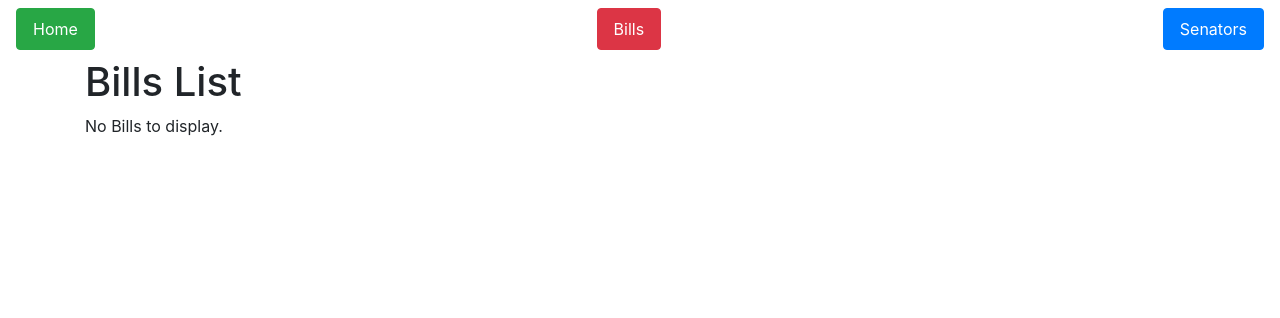
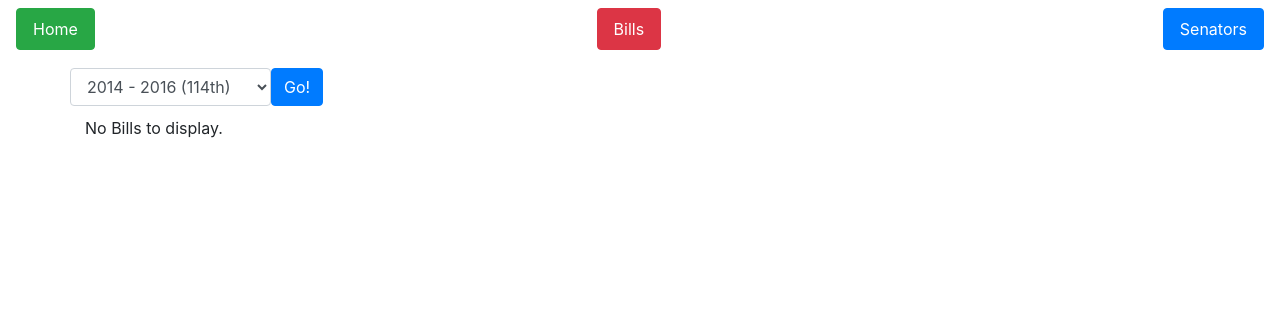
Before and after one commit to mvasiliou/Congressional-Cosponsor-Relationships, a Django app: page /gov_data/bills/ in a window 1280 px wide. Shown: the top 318 px of the page. Run offline with Django 3.2, Linux system fonts and the light colour scheme; data that the repository does not hold is empty; some libraries are stand-ins or nearby versions.

Commit message:
Update to HTML Parts

```diff
--- a/mysite/gov_data/templates/gov_data/bills_index.html
+++ b/mysite/gov_data/templates/gov_data/bills_index.html
@@ -9,6 +9,7 @@
         <link rel="stylesheet" href="https://maxcdn.bootstrapcdn.com/bootstrap/4.0.0-alpha.2/css/bootstrap.min.css" integrity="sha384-y3tfxAZXuh4HwSYylfB+J125MxIs6mR5FOHamPBG064zB+AFeWH94NdvaCBm8qnd" crossorigin="anonymous">
         {% load staticfiles %}
         <link rel="stylesheet" type="text/css" href="{% static 'gov_data/senator_index_style.css' %}" />
+        <script src="https://ajax.googleapis.com/ajax/libs/jquery/2.1.4/jquery.min.js"></script>
     </head>
     <body>
         <nav class="navbar navbar-dark bg-inverse">
@@ -17,16 +18,47 @@
             <a class='btn btn-primary nav-item nav-link' role='button' href='{% url "gov_data:senators_index" %}'>Senators</a>
         </nav>
         <div class='container'>
-            <div class='row'>
-                <div class='col-sm-offset-4 col-sm-4'>
-                    <h1>Bills List</h1>
-                </div>
-            </div>
+            <div class = 'row'>
+            <form class = 'form-inline'>
+            <select class = 'form-control row-margin'>
+                <option value="114">2014 - 2016 (114th)</option>
+                <option value="113">2012 - 2014 (113th)</option>
+                <option value="112">2010 - 2012 (112th)</option>
+                <option value="111">2008 - 2010 (111th)</option>
+                <option value="110">2006 - 2008 (110th)</option>
+                <option value="109">2004 - 2006 (109th)</option>
+                <option value="109">2002 - 2004 (108th)</option>
+                <option value="107">2000 - 2002 (107th)</option>
+                <option value="106">1998 - 2000 (106th)</option>
+                <option value="105">1996 - 1998 (105th)</option>
+                <option value="104">1994 - 1996 (104th)</option>
+                <option value="103">1992 - 1994 (103rd)</option>
+                <option value="102">1990 - 1992 (102nd)</option>
+                <option value="101">1988 - 1990 (101st)</option>
+                <option value="100">1986 - 1988 (100th)</option>
+                <option value="99">1984 - 1986 (99th)</option>
+                <option value="98">1982 - 1984 (98th)</option>
+                <option value="97">1980 - 1982 (97th)</option>
+                <option value="96">1978 - 1980 (96th)</option>
+                <option value="95">1976 - 1978 (95th)</option>
+                <option value="94">1974 - 1976 (94th)</option>
+                <option value="93">1972 - 1974 (93rd)</option>
+            </select>
+            <button type='button' class='btn btn-primary' id='go'>Go!</button>
+            <script>
+                $("body").on("click", "#go", (function () {
+                  var congress = $("select").find('option:selected').val();
+                  var url = '/gov_data/bills/' + congress
+                  window.location = url;
+                }));
+            </script>
+        </form>
+        </div>
             {% if bill_list %}
             <div class='row'>
                 <p>Displaying Bills {{start}} to {{end}}</p>
-                <a href = '{% url "gov_data:bills_index" last %}' class='btn btn-danger btn-sm' role='button'>Back</a>
-                <a href = '{% url "gov_data:bills_index" next %}' class='btn btn-info btn-sm' role='button'>Next</a>
+                <a href = '{% url "gov_data:bills_index" congress last %}' class='btn btn-danger btn-sm' role='button'>Back</a>
+                <a href = '{% url "gov_data:bills_index" congress next %}' class='btn btn-info btn-sm' role='button'>Next</a>
             </div>
                 <ul>
                 {% for bill in bill_list %}
@@ -34,9 +66,8 @@
                 {% endfor %}
                 </ul>
                 <div class='row'>
-                <p>Displaying Bills {{start}} to {{end}}</p>
-                    <a href = '{% url "gov_data:bills_index" last %}' class='btn btn-danger btn-sm' role='button'>Back</a>
-                    <a href = '{% url "gov_data:bills_index" next %}' class='btn btn-info btn-sm' role='button'>Next</a>
+                    <a href = '{% url "gov_data:bills_index" congress last %}' class='btn btn-danger btn-sm' role='button'>Back</a>
+                    <a href = '{% url "gov_data:bills_index" congress next %}' class='btn btn-info btn-sm' role='button'>Next</a>
                 </div>
             {% else %}
                 <p>No Bills to display.</p>
--- a/mysite/gov_data/urls.py
+++ b/mysite/gov_data/urls.py
@@ -7,7 +7,8 @@ urlpatterns = [
     url(r'^senators/(?P<senator_id>[0-9]+)/$', views.senator_detail, name = 'senator_detail'),
     url(r'^senators/', views.senators_index, name = 'senators_index'),
     url(r'^bills/detail/(?P<bill_id>[0-9]+)/$', views.bill_detail, name = 'bill_detail'),
-    url(r'^bills/(?P<bill_range>[0-9]+)/$', views.bills_index, name='bills_index'),
+    url(r'^bills/(?P<congress>[0-9]+)/(?P<bill_range>[0-9]+)/$', views.bills_index, name='bills_index'),
+    url(r'^bills/(?P<congress>[0-9]+)/$', views.bills_index, name='bills_index'),
     url(r'^bills/$', views.bills_index, name='bills_index'),
 
 ]
--- a/mysite/gov_data/views.py
+++ b/mysite/gov_data/views.py
@@ -7,17 +7,17 @@ from django.template import loader
 def index(request):
     return render(request, 'gov_data/index.html')
 
-def bills_index(request, bill_range = '1'):
+def bills_index(request, congress = 114, bill_range = '1'):
     bill_range = int(bill_range)
     end = 25 * bill_range
     start = end - 25
-    bill_list = Bill.objects.order_by('title')[start:end]
+    bill_list = Bill.objects.filter(congress = congress).order_by('title')[start:end]
     next = str(bill_range + 1)
     if bill_range != 1:
         last = str(bill_range - 1)
     else:
         last = '1'
-    context = {'bill_list': bill_list, 'start':start, 'end':end, 'next': next, 'last': last}
+    context = {'bill_list': bill_list, 'start':start, 'end':end, 'next': next, 'last': last, 'congress': congress}
     return render(request, 'gov_data/bills_index.html', context)
 
 def bill_detail(request, bill_id):
@@ -26,8 +26,11 @@ def bill_detail(request, bill_id):
     cosponsor_actions = Cosponsorship.objects.filter(bill = bill_id)
     cosponsor_list = []
     for cosponsorship in cosponsor_actions:
-        senator = Senator.objects.get(pk = str(cosponsorship.cosponsor))
-        cosponsor_list.append(senator)
+        try:
+            senator = Senator.objects.get(pk = str(cosponsorship.cosponsor))
+            cosponsor_list.append(senator)
+        except:
+            pass
     context = {'bill': bill, 'sponsor': sponsor, 'cosponsor_list': cosponsor_list}
     return render(request, 'gov_data/bill_detail.html', context)
 
```
Also changed, not shown: mysite/gov_data/templates/gov_data/index.html (+10 -15 lines).
